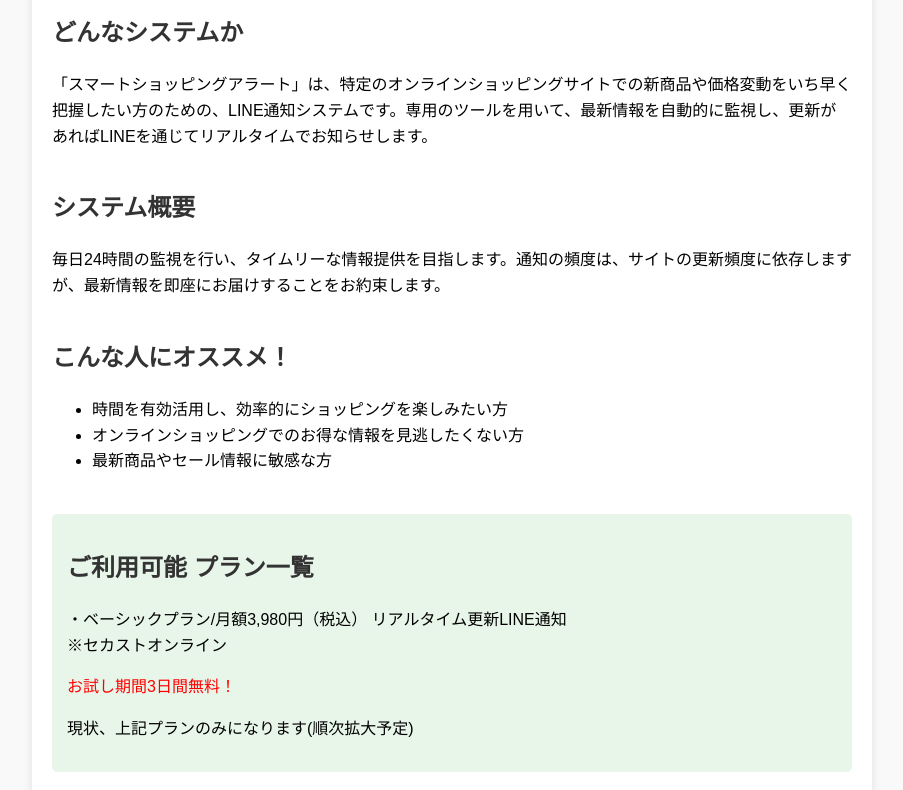
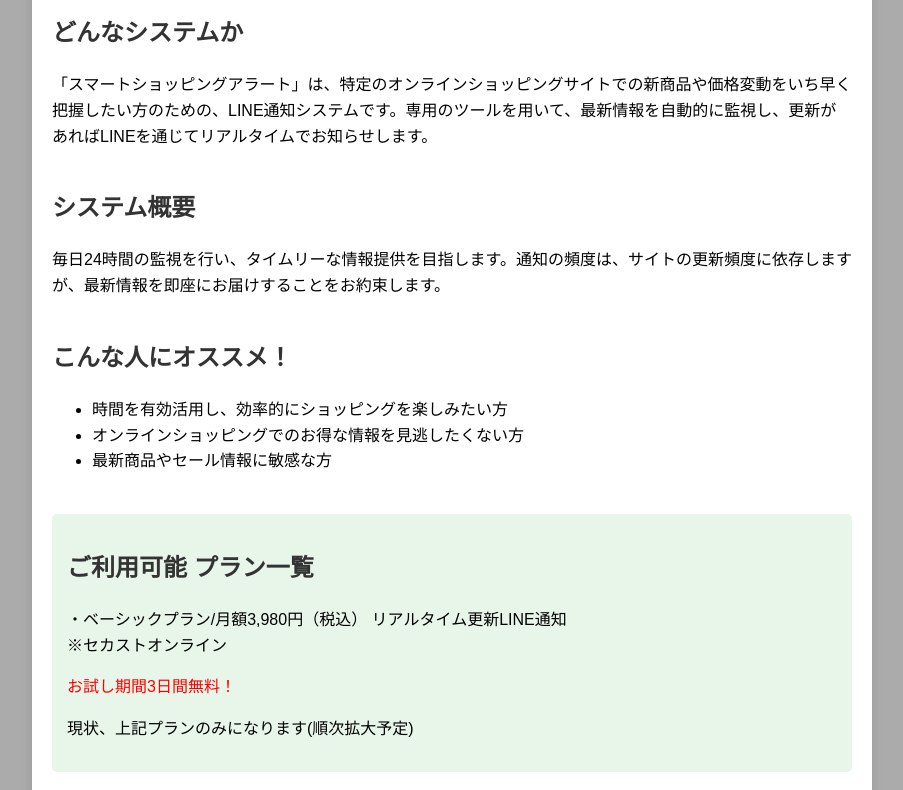
Before and after one commit to SSalert/SSalert.github.io, a plain HTML site: page index.html in a window 1280 px wide. Shown: the part 100-890 px from the top of the page, without its empty margins (188-1091 px from the left). Drawn offline with Linux system fonts and the light colour scheme.

Commit message:
Update index.html

```diff
--- a/index.html
+++ b/index.html
@@ -10,7 +10,7 @@
             line-height: 1.6;
             margin: 0;
             padding: 0;
-            background-color: #f9f9f9;
+            background-color: #ababab;
         }
         .container {
             max-width: 800px;
```
